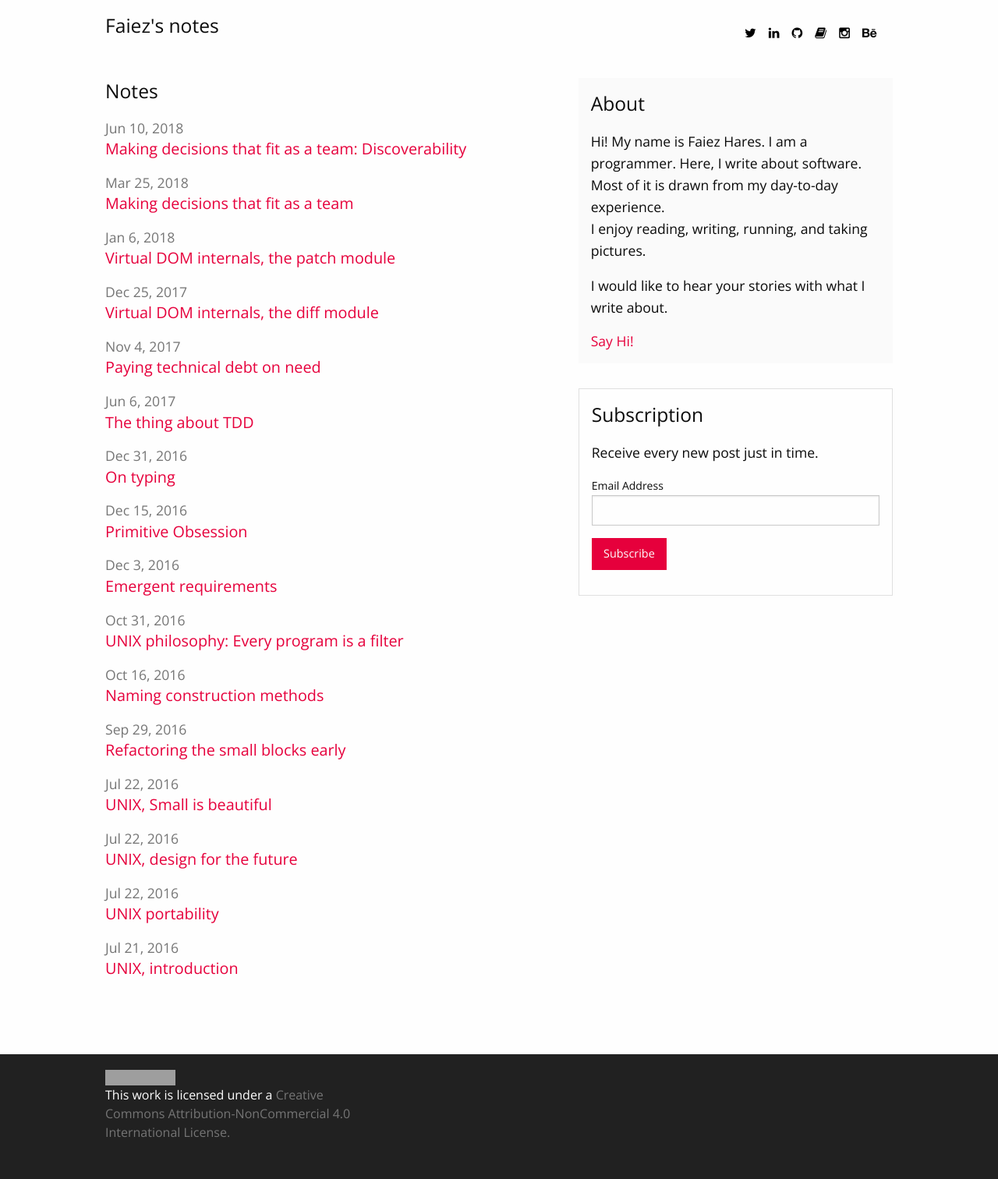
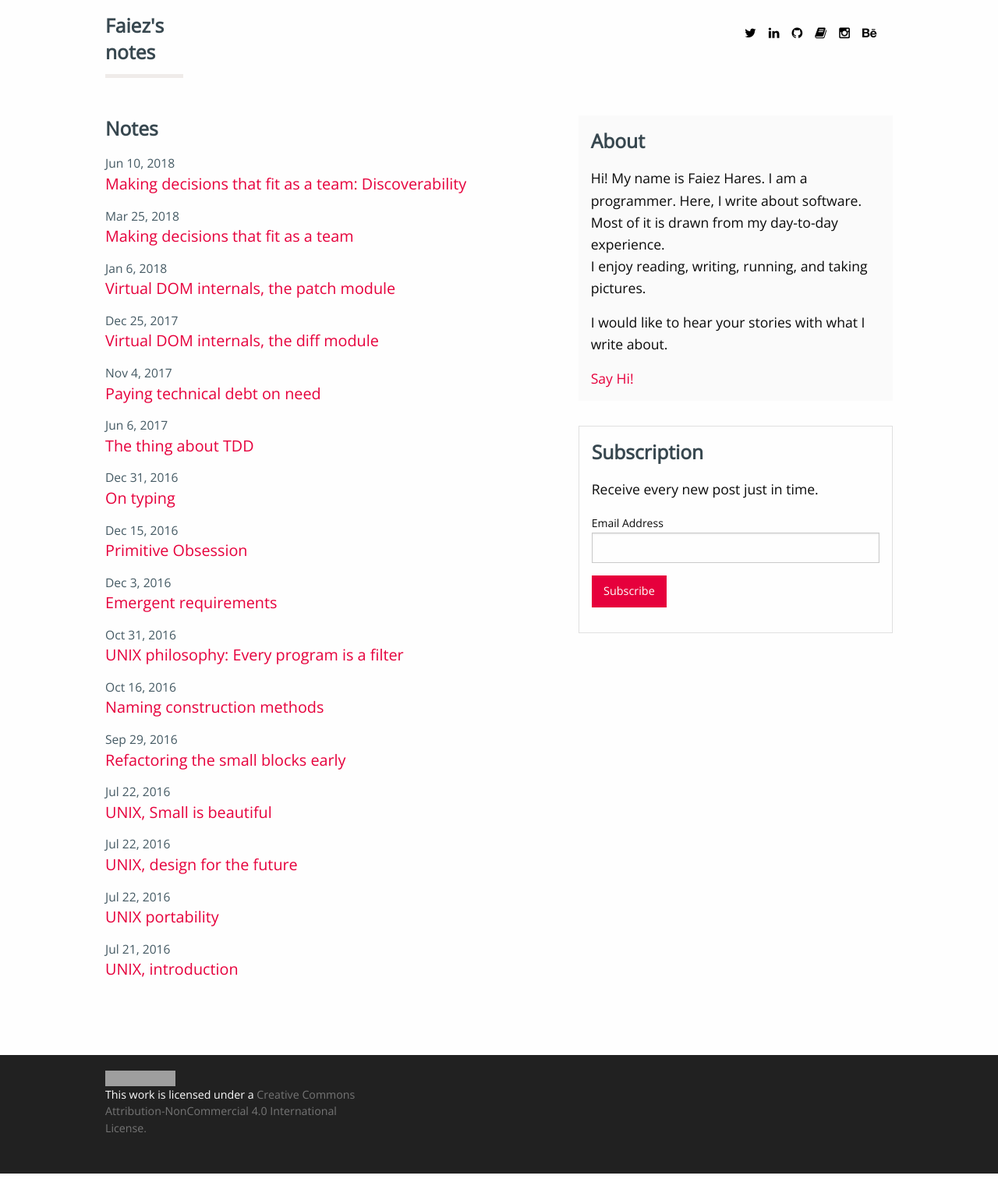
Before and after one commit to haresfaiez/haresfaiez.github.io, a Jekyll site: the page built from index.html, in a window 1280 px wide. Shown: the whole page at 78% size. Built offline with Jekyll 4.4.1, drawn with Linux system fonts in a browser that asks for light colours; grey boxes are pictures that could not be loaded.

Commit message:
Improve the design

```diff
--- a/_style/_settings.scss
+++ b/_style/_settings.scss
@@ -13,4 +13,7 @@ $light-grey-bg: #fafafa;
 $light-grey   : #E0E0E0;
 $grey         : #757575;
 $dark-grey    : #212121;
+$blue-grey    : #37474F;
+$blue         : #455A64;
+$yellow       : #EFEBE9;
 $pink         : #E6003C;
--- a/_style/custom/_color.scss
+++ b/_style/custom/_color.scss
@@ -1,11 +1,18 @@
 #title {
   a {
     color: inherit;
+  }
+  h1 {
+    border-bottom: 5px solid $yellow;
   }
 }
 
 #about {
   background: $light-grey-bg;
+}
+
+h1 {
+  color: $blue-grey;
 }
 
 #post {
@@ -37,7 +44,7 @@ footer {
 }
 
 aside {
-  color: $grey;
+  color: $blue;
 }
 
 .menu a {
--- a/_style/custom/_spacing.scss
+++ b/_style/custom/_spacing.scss
@@ -7,6 +7,13 @@ $paragraph-margin: 1.5rem;
   padding: {
     top   : $paragraph-margin;
     bottom: $paragraph-margin;
+  }
+}
+
+#title {
+  h1 {
+    padding-bottom: 10px;
+    width: 100px;
   }
 }
 
--- a/_style/custom/_typography.scss
+++ b/_style/custom/_typography.scss
@@ -16,11 +16,11 @@ body {
   }
 }
 
-@mixin header($font-size: $default-size) {
+@mixin header($font-size: $default-size, $weight: inherit) {
   font: {
     family: inherit;
     size  : $font-size;
-    weight: inherit;
+    weight: $weight;
   }
 }
 
@@ -37,7 +37,7 @@ ul {
 }
 
 h1 {
-  @include header($fat-size);
+  @include header($fat-size, 600);
 }
 
 h2 {
@@ -46,6 +46,11 @@ h2 {
 
 h3, h4, h5, h6 {
   @include header;
+}
+
+aside {
+  font-size: $tiny-size;
+  font-weight: 400;
 }
 
 .menu a {
```
Also changed, not shown: css/main.scss (+1 -1 lines), 1 other file.
